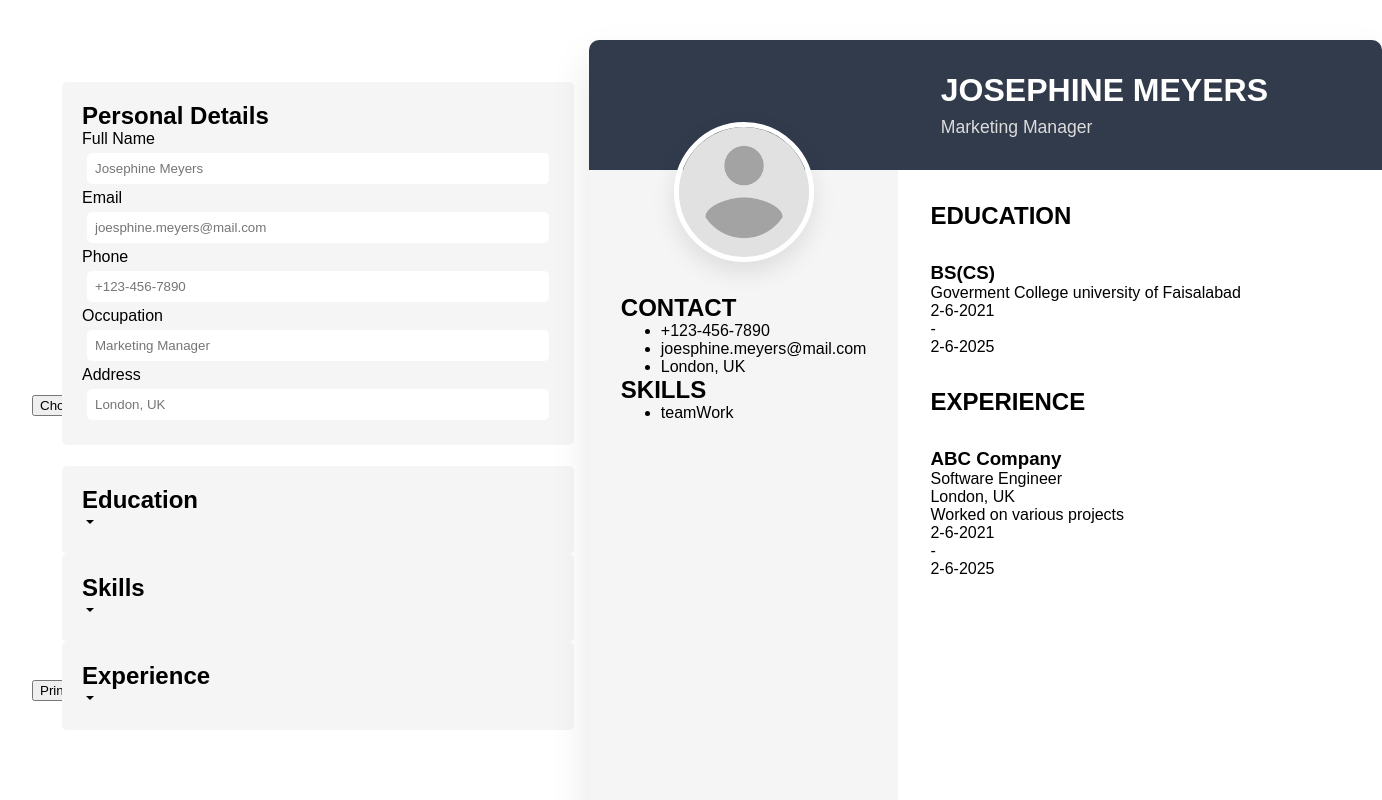
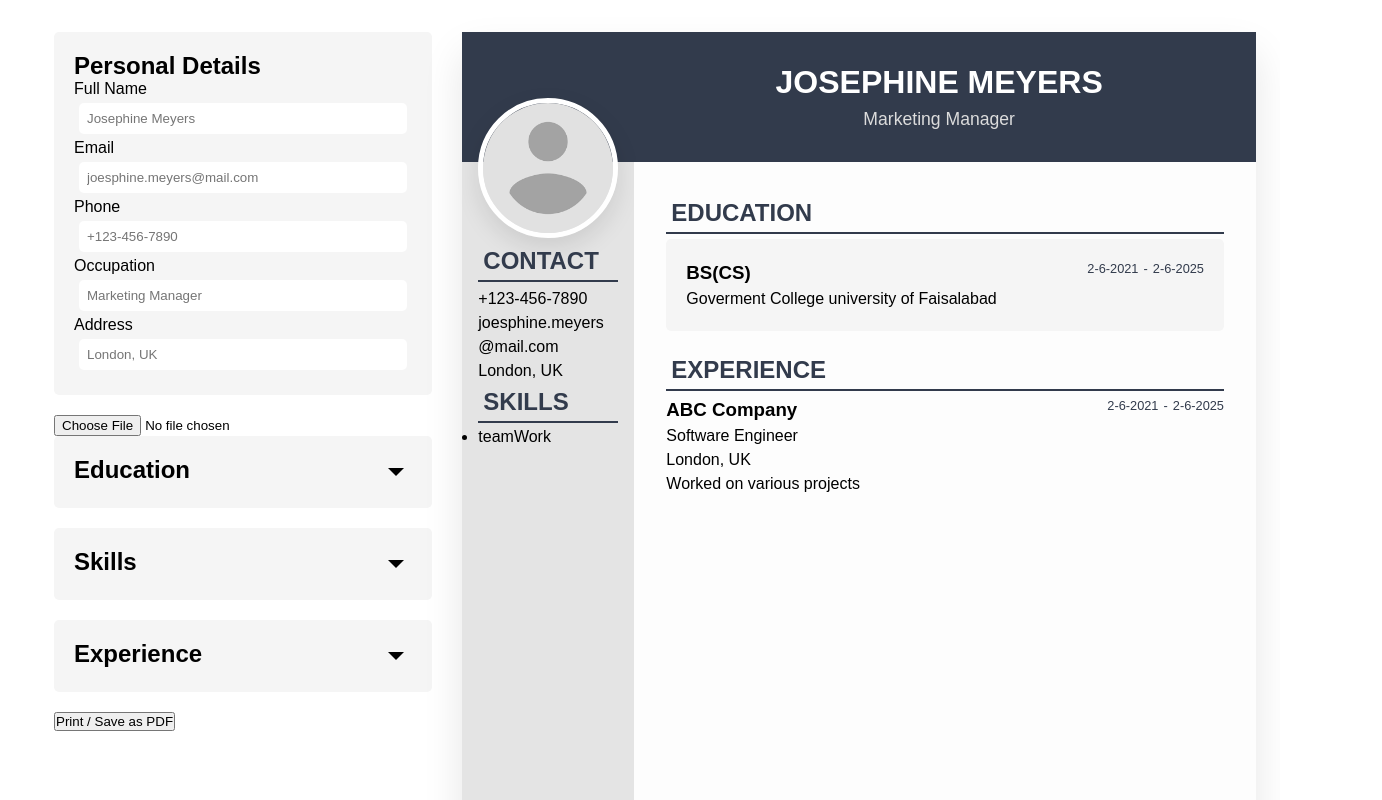
Before and after one commit to AhmadR6/Cv-maker, a React (Vite) app: page / in a window 1280 px wide. Shown: the top 800 px of the page, 1382 px wide, since content can reach past the window. Built offline with nearby package versions, Linux system fonts and the light colour scheme.

Commit message:
intial styles for app

```diff
--- a/src/App.css
+++ b/src/App.css
@@ -1,89 +1,112 @@
-/* ===== Main Layout ===== */
-main {
+* {
+  margin: 0;
+  padding: 0;
+  box-sizing: border-box;
+}
+.app {
   display: flex;
-  width: 100vw;
-  height: 100vh;
+  margin: auto;
+  max-width: 1500px;
+  padding: 32px 24px;
 }
 
 /* ===== Sidebar Form Section ===== */
 section.form-section {
   background-color: white;
-  width: 45%;
-  height: 100%;
-  padding: 2rem;
-  /* overflow-y: auto; */
+  max-width: 500px;
+  flex: 1;
+  margin-left: 30px;
 }
 
 /* ===== Live Preview Section ===== */
 section.live-preview-section {
-  width: 210mm;
-  height: 297mm;
-  background-color: white;
+  width: 21cm;
+  height: 24cm;
+  margin-left: 30px;
   box-shadow: 0 20px 40px rgba(0, 0, 0, 0.1);
   border-radius: 10px;
-  position: absolute;
-  top: 5vh;
-  left: 46vw;
-
-  display: grid;
-  grid-template-columns: repeat(12, 1fr);
-  grid-template-rows: auto 1fr;
-  overflow: hidden;
 }
 
 /* ===== Header (Name & Title) ===== */
 section.live-preview-section > header {
   background-color: #323b4c;
-  grid-column: 1 / -1;
-  grid-row: 1;
+  padding: 2rem;
+  color: white;
   display: flex;
   flex-direction: column;
   justify-content: center;
-  padding: 2rem;
-  color: white;
+  align-items: center;
 }
 
 section.live-preview-section > header h1 {
   font-size: 2rem;
   margin-bottom: 0.5rem;
-  margin-left: 20rem;
+  margin-left: 10rem;
 }
 
 section.live-preview-section > header p {
   font-size: 1.1rem;
   font-weight: 300;
   color: #dcdcdc;
-  margin-left: 20rem;
+  margin-left: 10rem;
 }
 
 /* ===== Contact Info Section ===== */
+section.live-preview-section > main {
+  width: 100%;
+  height: 100%;
+  display: flex;
+}
 .contact-info {
-  background-color: #f5f5f5;
-  grid-column: 1 / 3;
-  grid-row: 2/-1;
-  padding: 2rem;
-  display: flex;
-  flex-direction: column;
+  background-color: #e4e4e4;
+  padding: 1em;
+  flex: 0;
+  text-wrap: wrap;
+}
+
+.contact-info-container ul {
+  line-height: 1.5;
+  list-style: none;
+}
+.heading {
+  color: #323b4c;
+  padding: 5px;
+  border-bottom: 2px solid #323b4c;
+  margin-bottom: 5px;
+}
+.contact-info-container ul li {
+  white-space: normal;
+  word-wrap: break-word;
+  word-break: break-word;
+  overflow-wrap: break-word;
 }
 
 /* ===== Main Content Area (Experience / Education) ===== */
 .academic-experience-section {
-  grid-column: 4/ -1;
-  grid-row: 2;
   padding: 2rem;
-  background-color: #ffffff;
+  background-color: #fdfdfd;
+  flex: 2;
+}
+.education-list,
+.experience-list {
   display: flex;
-  flex-direction: column;
-  gap: 2rem;
+  justify-content: space-between;
+  background-color: #fdfdfd;
+  line-height: 1.5;
+  margin-bottom: 40px;
 }
-
+.date {
+  display: flex;
+  gap: 5px;
+}
+.date p,
+span {
+  font-size: 0.8rem;
+  color: #323b4c;
+  font-weight: 500;
+  text-align: center;
+}
 /* ===== Profile Image ===== */
-.img-container {
-  display: flex;
-  justify-content: center;
-  align-items: center;
-  margin-bottom: 2rem;
-}
 
 .img-container > img {
   object-fit: cover;
@@ -106,14 +129,12 @@ section.live-preview-section > header p {
 
 /* ===== Form Elements ===== */
 .form {
-  position: relative;
-  top: 50px;
-  left: 30px;
   width: 100%;
   height: auto;
   background-color: #f5f5f5;
   padding: 20px;
   border-radius: 5px;
+  margin-bottom: 20px;
 }
 .form-group {
   display: flex;
@@ -125,7 +146,31 @@ section.live-preview-section > header p {
   border: none;
   margin: 5px;
 }
-
+.formHeading {
+  display: flex;
+  justify-content: space-between;
+  cursor: pointer;
+}
+.formHeading > button {
+  border: none;
+  cursor: pointer;
+}
+.education-list {
+  background-color: #f5f5f5;
+  padding: 20px;
+  border-radius: 5px;
+  margin-bottom: 20px;
+}
+.add-education {
+  border: none;
+  cursor: pointer;
+  background-color: #f5f5f5;
+  color: #323b4c;
+  font-size: 1.2em;
+}
+.toggle-icon {
+  font-size: 2em;
+}
 /* ===== Responsive ===== */
 @media (max-width: 768px) {
   section.live-preview-section {
@@ -146,3 +191,22 @@ section.live-preview-section > header p {
     height: 100px;
   }
 }
+/* print.css */
+@media print {
+  body * {
+    visibility: hidden;
+  }
+
+  .live-preview-section,
+  .live-preview-section * {
+    visibility: visible;
+    -webkit-print-color-adjust: exact !important;
+    print-color-adjust: exact !important;
+  }
+
+  .live-preview-section {
+    position: absolute;
+    left: 0;
+    top: 0;
+  }
+}
```
